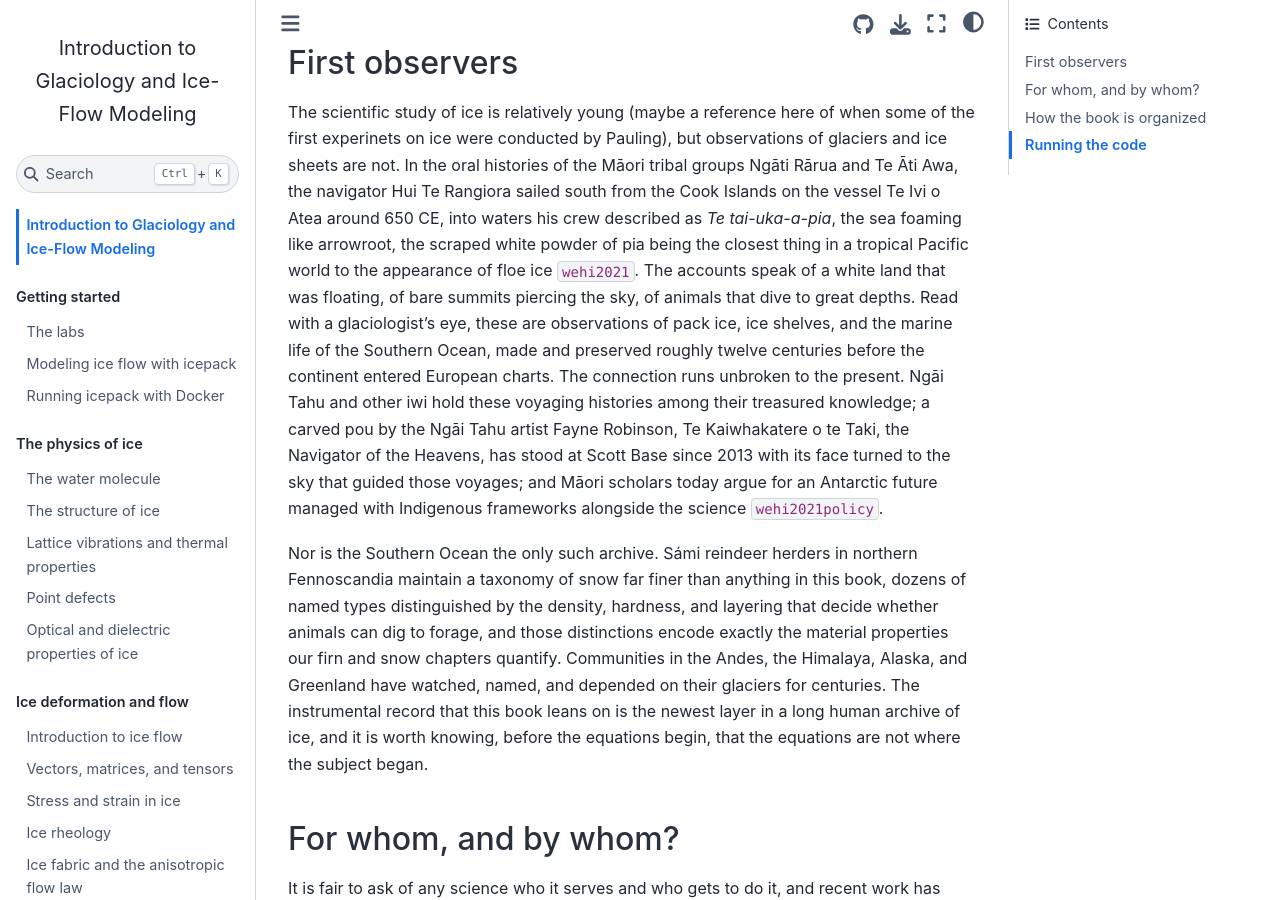
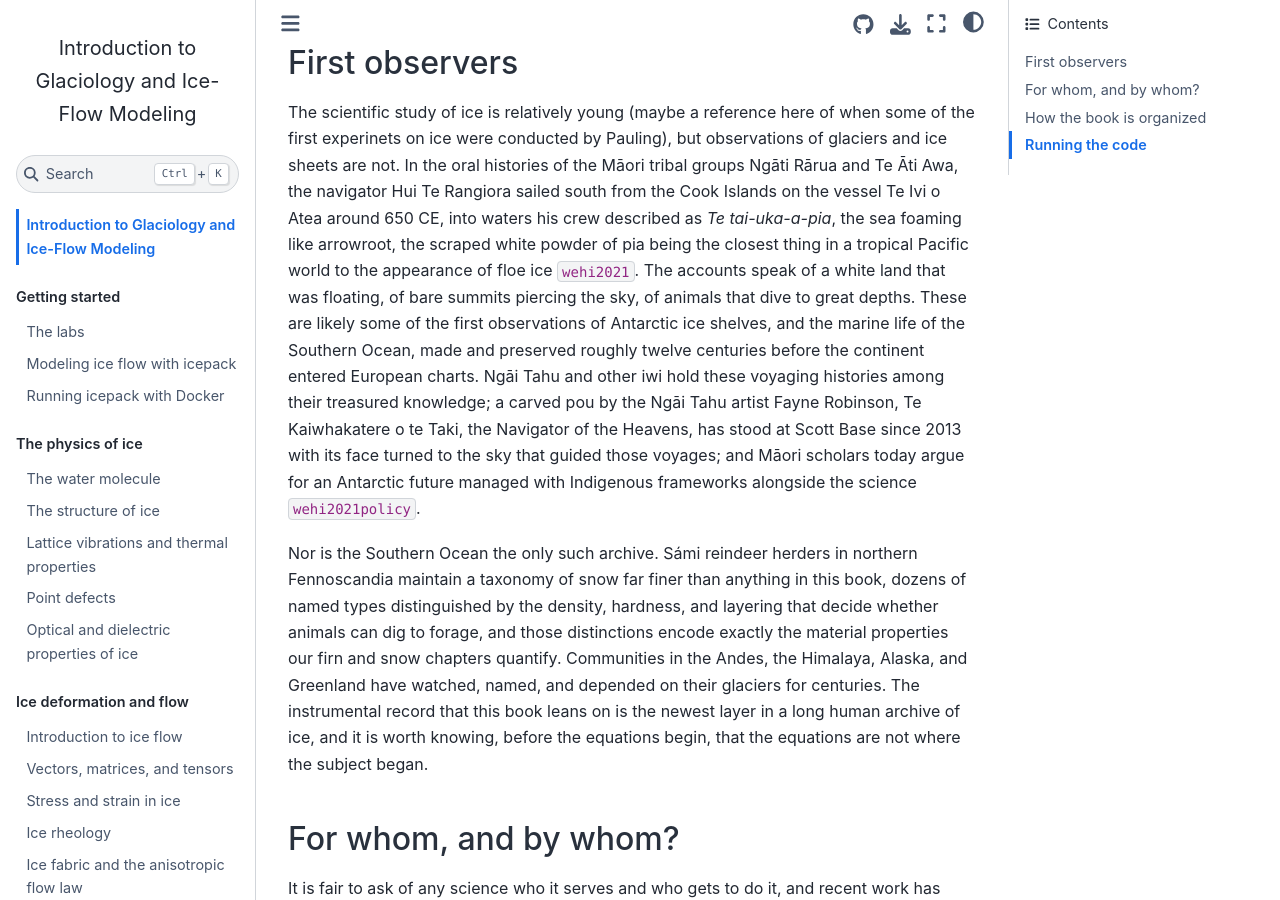
Before and after one commit to rice-glaciology/glaciology-book, a Jupyter Book: the page built from intro.md, in a window 1280 px wide and 900 px high, scrolled down 488 px. Built offline with Jupyter Book 1.0.4 settings and Sphinx 7.4.7 and the Sphinx Book theme 1.1.4, drawn with Linux system fonts in a browser that asks for light colours; pages that are not in the unit, such as notebooks, are missing from menus; cross-references to code outside the pages are shown as plain code.

Commit message:
Update intro.md

```diff
--- a/intro.md
+++ b/intro.md
@@ -6,7 +6,7 @@ The book is aimed at advanced undergraduates and beginning graduate students who
 
 ## First observers
 
-The scientific study of ice is relatively young (maybe a reference here of when some of the first experinets on ice were conducted by Pauling), but observations of glaciers and ice sheets are not. In the oral histories of the Māori tribal groups Ngāti Rārua and Te Āti Awa, the navigator Hui Te Rangiora sailed south from the Cook Islands on the vessel Te Ivi o Atea around 650 CE, into waters his crew described as *Te tai-uka-a-pia*, the sea foaming like arrowroot, the scraped white powder of pia being the closest thing in a tropical Pacific world to the appearance of floe ice {cite}`wehi2021`. The accounts speak of a white land that was floating, of bare summits piercing the sky, of animals that dive to great depths. Read with a glaciologist's eye, these are observations of pack ice, ice shelves, and the marine life of the Southern Ocean, made and preserved roughly twelve centuries before the continent entered European charts. The connection runs unbroken to the present. Ngāi Tahu and other iwi hold these voyaging histories among their treasured knowledge; a carved pou by the Ngāi Tahu artist Fayne Robinson, Te Kaiwhakatere o te Taki, the Navigator of the Heavens, has stood at Scott Base since 2013 with its face turned to the sky that guided those voyages; and Māori scholars today argue for an Antarctic future managed with Indigenous frameworks alongside the science {cite}`wehi2021policy`.
+The scientific study of ice is relatively young (maybe a reference here of when some of the first experinets on ice were conducted by Pauling), but observations of glaciers and ice sheets are not. In the oral histories of the Māori tribal groups Ngāti Rārua and Te Āti Awa, the navigator Hui Te Rangiora sailed south from the Cook Islands on the vessel Te Ivi o Atea around 650 CE, into waters his crew described as *Te tai-uka-a-pia*, the sea foaming like arrowroot, the scraped white powder of pia being the closest thing in a tropical Pacific world to the appearance of floe ice {cite}`wehi2021`. The accounts speak of a white land that was floating, of bare summits piercing the sky, of animals that dive to great depths. These are likely some of the first observations of Antarctic ice shelves, and the marine life of the Southern Ocean, made and preserved roughly twelve centuries before the continent entered European charts. Ngāi Tahu and other iwi hold these voyaging histories among their treasured knowledge; a carved pou by the Ngāi Tahu artist Fayne Robinson, Te Kaiwhakatere o te Taki, the Navigator of the Heavens, has stood at Scott Base since 2013 with its face turned to the sky that guided those voyages; and Māori scholars today argue for an Antarctic future managed with Indigenous frameworks alongside the science {cite}`wehi2021policy`.
 
 Nor is the Southern Ocean the only such archive. Sámi reindeer herders in northern Fennoscandia maintain a taxonomy of snow far finer than anything in this book, dozens of named types distinguished by the density, hardness, and layering that decide whether animals can dig to forage, and those distinctions encode exactly the material properties our firn and snow chapters quantify. Communities in the Andes, the Himalaya, Alaska, and Greenland have watched, named, and depended on their glaciers for centuries. The instrumental record that this book leans on is the newest layer in a long human archive of ice, and it is worth knowing, before the equations begin, that the equations are not where the subject began.
 
```
